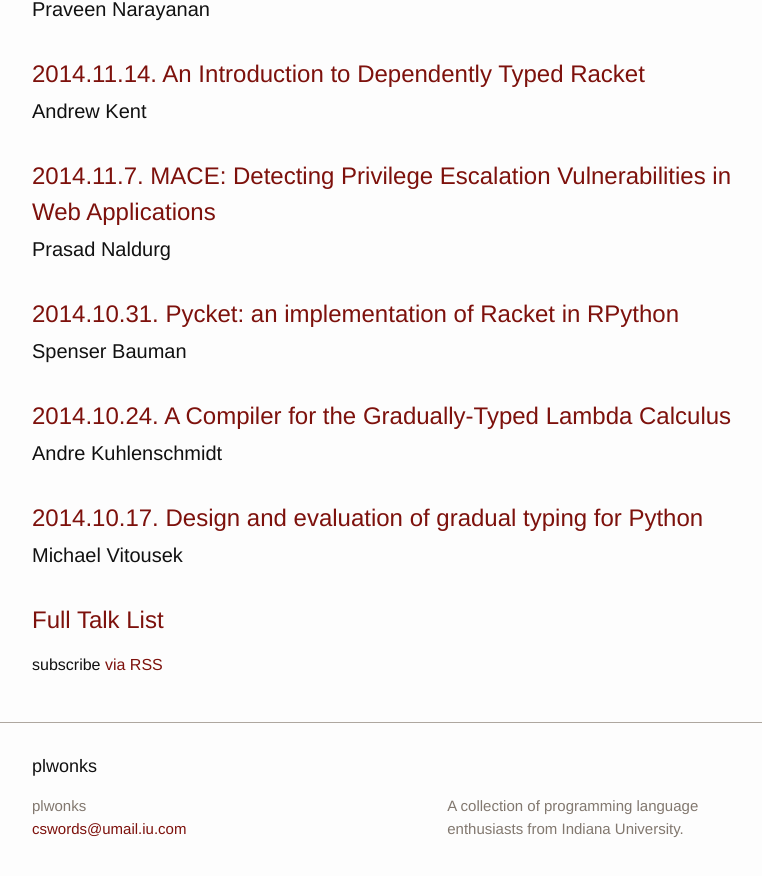
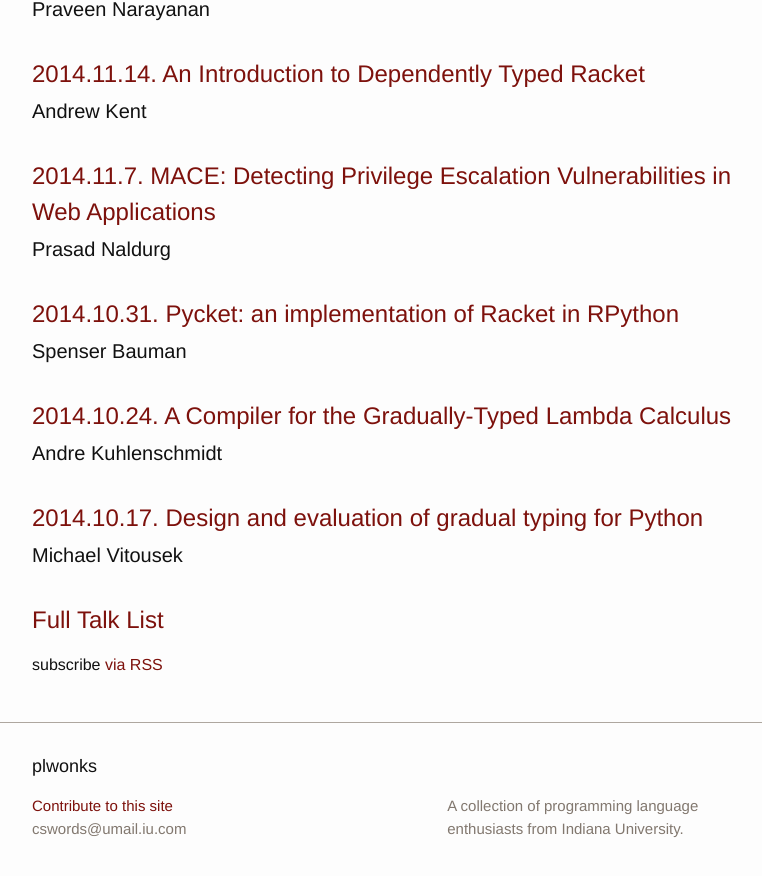
Before and after one commit to wonks/wonks.github.io, a Jekyll site: the page built from index.html, in a window 1280 px wide and 900 px high, scrolled down 1811 px. Shown: the top 876 px of the window, without its empty margins (238-1000 px from the left). Built offline with Jekyll 4.4.1, drawn with Linux system fonts in a browser that asks for light colours; Markdown is read by kramdown in place of the engine named in the settings; the list of posts is cut into pages by our own code.

Commit message:
Moving more of the old site over

```diff
--- a/_includes/footer.html
+++ b/_includes/footer.html
@@ -7,8 +7,8 @@
     <div class="footer-col-wrapper">
       <div class="footer-col  footer-col-1">
         <ul class="contact-list">
-          <li>{{ site.title }}</li>
-          <li><a href="mailto:{{ site.email }}">{{ site.email }}</a></li>
+          <li><a href="https://github.com/wonks/wonks.github.io">Contribute to this site</a></li>
+          <li>{{ site.email }}</li>
         </ul>
       </div>
 
```
